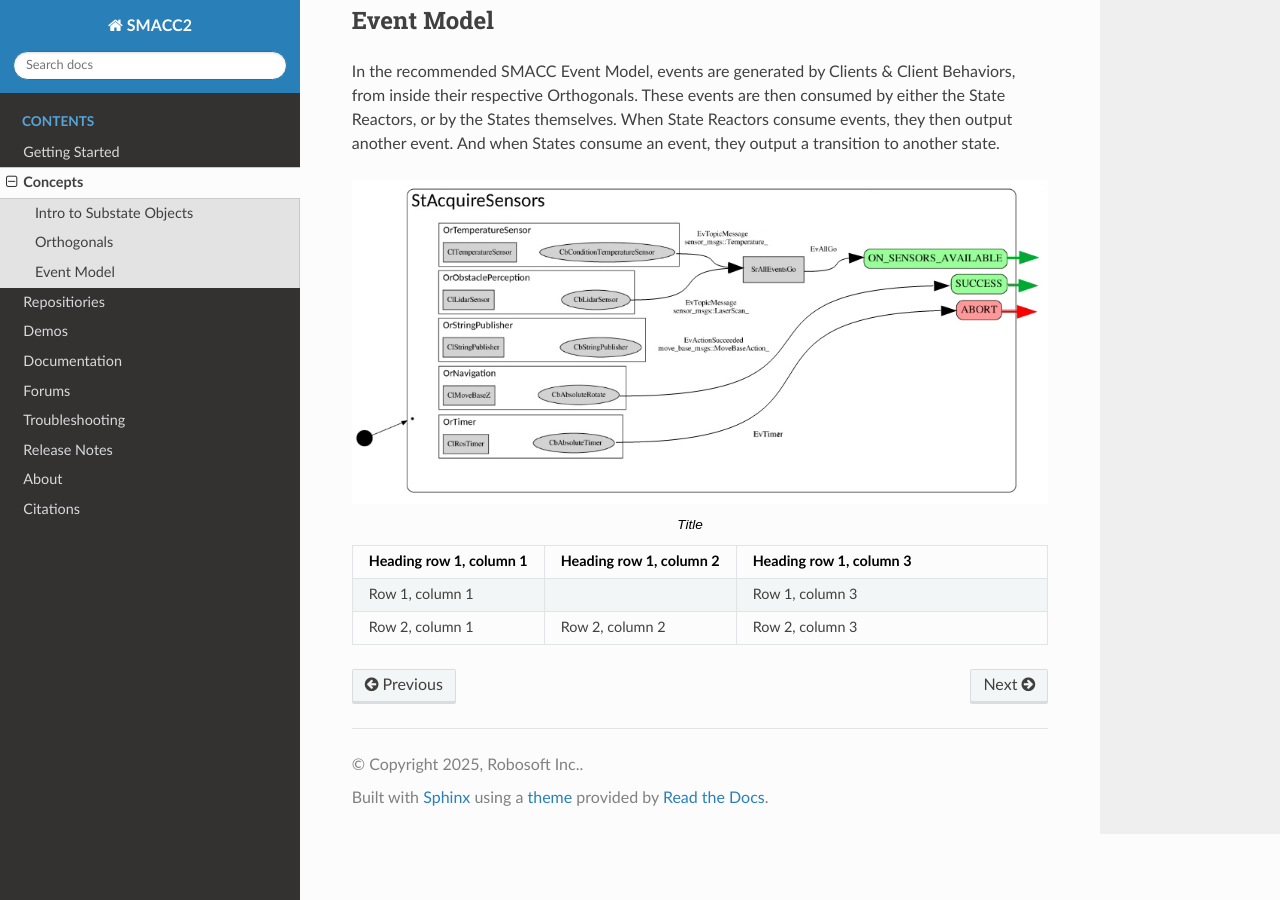
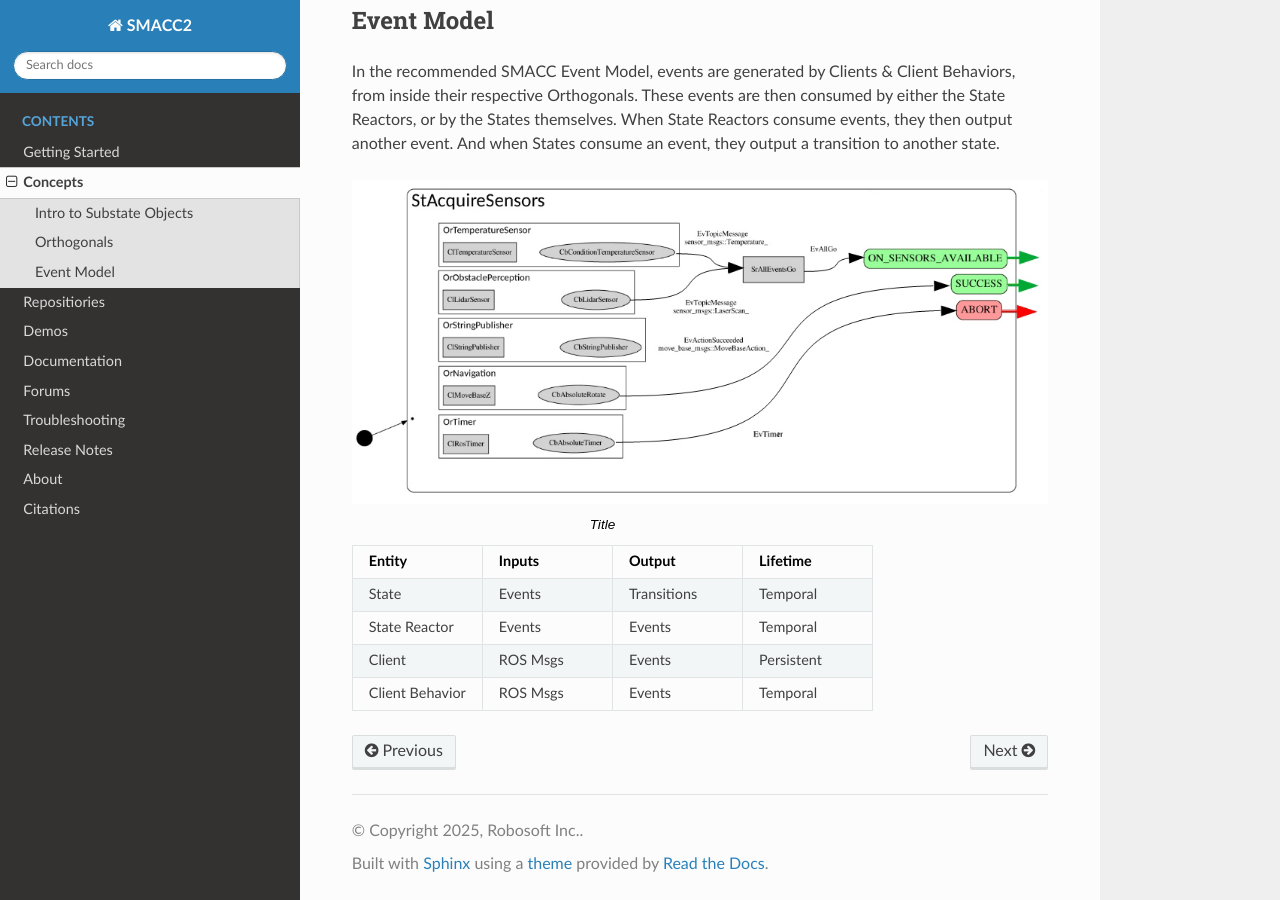
Before and after one commit to robosoft-ai/smacc2_docs, a Sphinx documentation site: the page built from docs/source/concepts.rst, in a window 1280 px wide and 900 px high, scrolled down 4074 px. Built offline with Sphinx 7.4.7 and the Read the Docs theme 3.1.0, drawn with Linux system fonts in a browser that asks for light colours.

Commit message:
Update concepts.rst

```diff
--- a/docs/source/concepts.rst
+++ b/docs/source/concepts.rst
@@ -114,15 +114,26 @@ In the recommended SMACC Event Model, events are generated by Clients & Client B
     :align: center
 
 .. list-table:: Title
-   :widths: 25 25 50
+   :widths: 25 25 25 25
    :header-rows: 1
 
-   * - Heading row 1, column 1
-     - Heading row 1, column 2
-     - Heading row 1, column 3
-   * - Row 1, column 1
-     -
-     - Row 1, column 3
-   * - Row 2, column 1
-     - Row 2, column 2
-     - Row 2, column 3
+   * - Entity
+     - Inputs
+     - Output
+     - Lifetime
+   * - State
+     - Events
+     - Transitions
+     - Temporal
+   * - State Reactor
+     - Events
+     - Events
+     - Temporal
+   * - Client
+     - ROS Msgs
+     - Events
+     - Persistent
+   * - Client Behavior
+     - ROS Msgs
+     - Events
+     - Temporal
```
